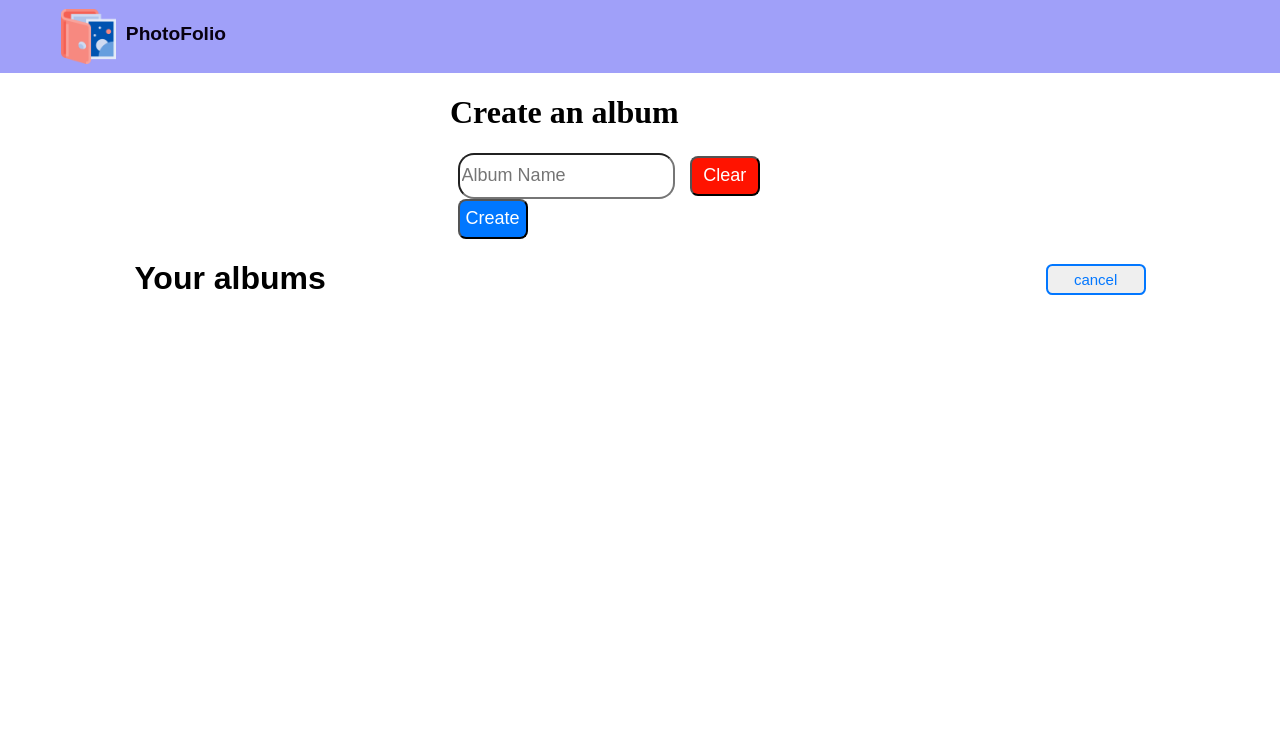
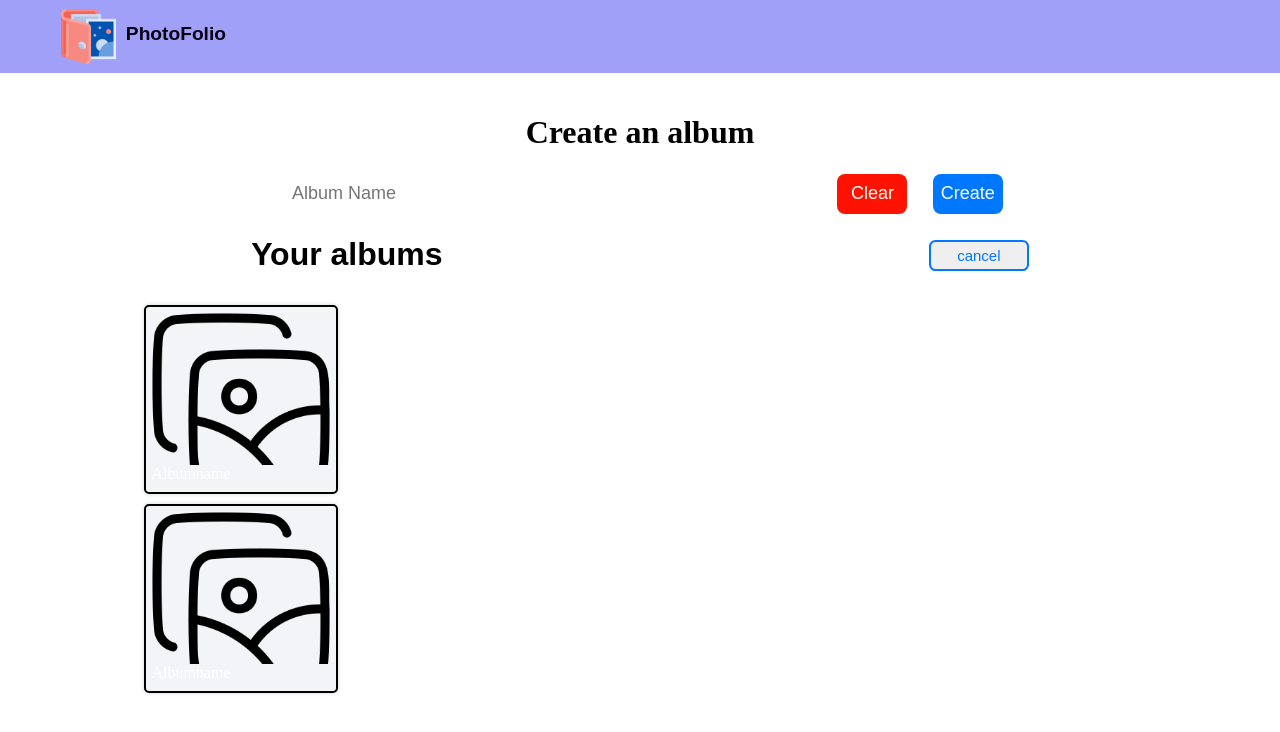
Before and after one commit to SanJeevKumar52/PhotoFolio-App, a React (Create React App) app: page / in a window 1280 px wide. Both pictures are taken after a click on the button "Add album". Shown: the top 732 px of the page. Built offline with nearby package versions, Linux system fonts and the light colour scheme.

Commit message:
functionallity of clearb Button and create button is done

```diff
--- /dev/null
+++ b/src/components/Album/Album.js
@@ -0,0 +1,25 @@
+import React from 'react'
+import styles from "./album.module.css";
+const Album = () => {
+    return (
+
+        <>
+            <div className='Card'>
+                <div className={styles.cardContainer}>
+
+                    <div className={styles.cardImage}> </div>
+                    <div className={styles.cardName}>Albumname</div>
+
+                </div>
+                <div className={styles.cardContainer}>
+
+                    <div className={styles.cardImage}> </div>
+                    <div className={styles.cardName}>Albumname</div>
+
+                </div>
+            </div>
+        </>
+    )
+}
+
+export default Album
--- /dev/null
+++ b/src/components/Album/album.module.css
@@ -0,0 +1,34 @@
+/* album container */
+.cardContainer{
+    width: 180px;
+    height: 180px;
+    display: flex;
+    flex-direction: column;
+    margin: 10px;
+    border-radius: 5px;
+    overflow: hidden;
+    box-shadow: 0px 0px 4px 0px lightgrey;
+    background-color: hsl(216, 24%, 96%);
+    padding: 5px 5px 0 5px;
+    color: white;
+    cursor: pointer;
+    border: 2px solid black;
+}
+
+/* album logo */
+.cardImage{
+    width: 100%;
+    height: 85%;
+    background-image: url("../Image/cardimage.png");
+    background-size: cover;
+}
+
+/* album name */
+.cardName{
+    width: 100%;
+    height: 15%;
+}
+
+.cardContainer:hover{
+    background-color:#577fdb;
+}
--- a/src/components/AlbumForm/AlbumForm.js
+++ b/src/components/AlbumForm/AlbumForm.js
@@ -1,25 +1,40 @@
 import styles from "./albumform.module.css";
 import React from 'react'
+import { useRef } from "react";
+
 
 const AlbumForm = () => {
 
+
+  const nameRef = useRef();
+
+  function clearForm(e){
+    e.preventDefault();
+    nameRef.current.value="";
+    nameRef.current.focus();
+}
+
   async function handleSubmit(e){
     e.preventDefault();
+
+    console.log(nameRef.current.value)
 
   }
   return (
     <>
       <div className="formContainer">
         <h1>Create an album</h1>
+
         <form  onSubmit={handleSubmit}>
           <input type="text"
             placeholder="Album Name"
+            ref={nameRef}
             required
             className={styles.input} />
 
           {/* delete data from input box  */}
 
-          <button className={`${styles.formBtn} ${styles.clearBtn}`}>Clear</button>
+          <button className={`${styles.formBtn} ${styles.clearBtn}`} onClick={clearForm}>Clear</button>
           {/* submit form and create a new album */}
           <button className={`${styles.formBtn} ${styles.createBtn}`} >Create</button>
 
--- a/src/components/AlbumForm/albumform.module.css
+++ b/src/components/AlbumForm/albumform.module.css
@@ -1,15 +1,22 @@
 
 .input{
-    width: 55%;
+    width: 40%;
     margin: 0 2%;
     height: 40px;
     font-size: large;
     border-radius: 1rem;
+    border: none;
+
+}
+.input:focus,
+.input:hover {
+    border: 3px solid blue;
+    /* Change the border color to blue when focused or hovered */
 }
 
 .formBtn{
     width: 70px;
-    margin: 0 2%;
+    margin: 0 1%;
     height: 31px;
     color: white;
     font-size: large;
@@ -19,9 +26,11 @@
 .clearBtn{
     background-color:rgb(255,19,0);
     height: 40px;
-
+    border: none;
 }
 .createBtn{
     background-color:rgb(0,119,255);
     height: 40px;
+    border: none;
+
 }
--- a/src/components/AlbumsList/AlbumList.js
+++ b/src/components/AlbumsList/AlbumList.js
@@ -2,17 +2,20 @@ import styles from "./albumlist.module.css"
 import { useState } from 'react';
 import React from 'react'
 import AlbumForm from "../AlbumForm/AlbumForm";
+import Album from "../Album/Album";
+import ImageList from "../ImageList/ImageList";
 
 function AlbumList() {
 
-
+    const [albumList,setAlbumList] = useState([]);
     const [showAlbumForm, setShowAlbumForm] = useState(false);
-
+    const [openAlbum,setOpenAlbum]=useState({albumId:"",open:false});
 
     return (
         <>
             <div className={styles.mainContainer}>
-
+                {!openAlbum.open?(
+             <>
                 <div className={styles.albumForm}>
                     {showAlbumForm && <AlbumForm/>}
                 </div>
@@ -25,6 +28,12 @@ function AlbumList() {
                         onClick={() => setShowAlbumForm(!showAlbumForm)} >{!showAlbumForm ? "Add album" : "cancel"}</button>
                 </div>
 
+                <div className={styles.albumContainer}>
+                    <Album />
+                </div>
+
+                </>):<ImageList openAlbum={openAlbum}
+                            setOpenAlbum={setOpenAlbum} />}
 
             </div>
         </>
--- a/src/components/AlbumsList/albumlist.module.css
+++ b/src/components/AlbumsList/albumlist.module.css
@@ -1,19 +1,39 @@
 .mainContainer{
-    width: auto;
+    width: 100%;
+    height: auto;
     display: flex;
     align-items: center;
     flex-direction: column;
-    margin-left: 10%;
-    margin-right: 10%;
+   /*  border: 5px solid red; */
+    flex-direction: column;
 }
 
+.albumContainer{
+    width: 80% ;
+    height: auto;
+    display: flex;
+    flex-direction: row;
+    margin-top:auto;
+    /* border: 5px solid rgb(20, 208, 76); */
+}
 
+.albumForm{
+    width: 100%;
+    margin-top: 20px;
+    height: auto;
+    display: flex;
+    flex-direction: column;
+    text-align: center;
+    align-self: center;
+}
 
 .header{
     width: 100%;
     display: flex;
     justify-content:space-between;
     font-family: "Poppins", sans-serif;
+    justify-content:space-around;
+
 }
 
 .btn{
--- a/src/components/ImageList/ImageList.js
+++ b/src/components/ImageList/ImageList.js
@@ -1 +1,12 @@
 import styles from "./imagelist.module.css";
+import React from 'react'
+
+const ImageList = () => {
+  return (
+    <div>
+
+    </div>
+  )
+}
+
+export default ImageList;
```
Also changed, not shown: src/App.js (line endings or trailing spaces), src/components/Image/cardimage.png (added).
